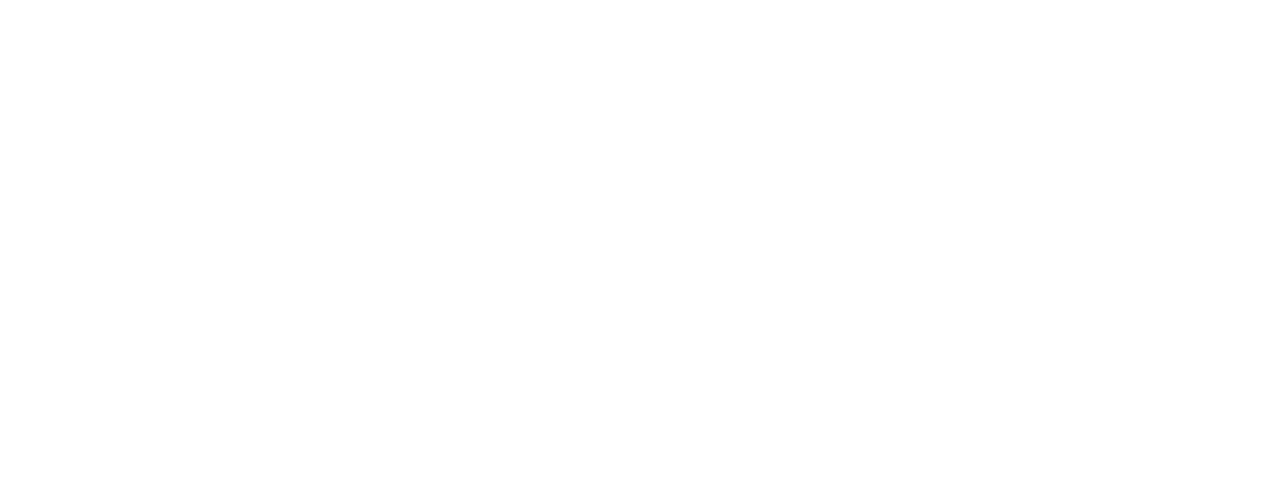
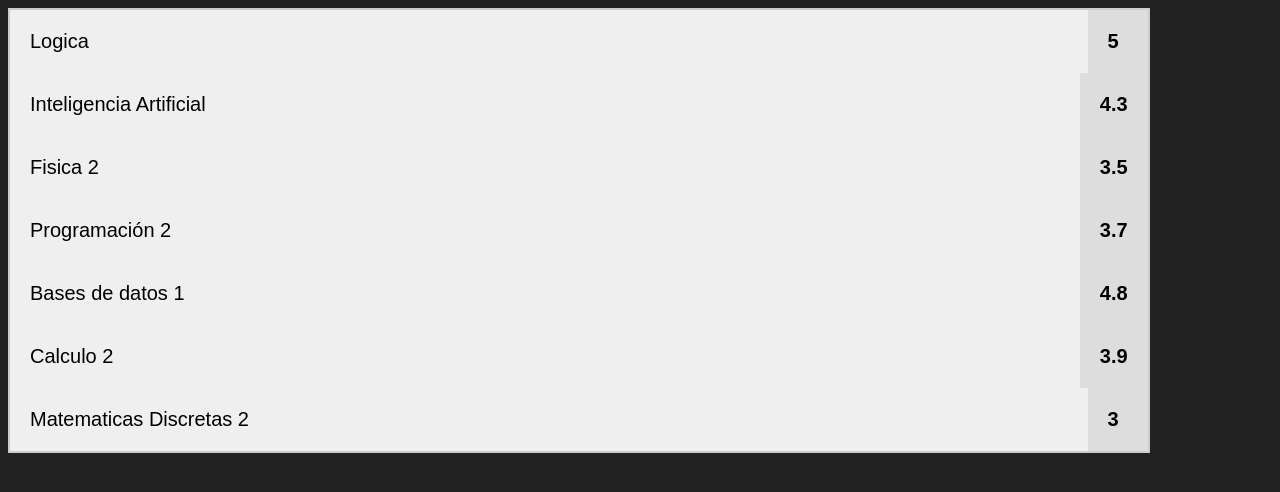
Before and after one commit to giovagr20/JavascriptElements, a plain HTML site: page Asyncronus/Practice/index.html in a window 1280 px wide. Drawn offline with Linux system fonts and the light colour scheme.

Commit message:
Promises, Callbacks, Async Await Request

```diff
--- /dev/null
+++ b/Asyncronus/Practice/app.js
@@ -0,0 +1,64 @@
+const materiasHTML = document.querySelector('.materias');
+
+const materias = [
+    {
+        nombre: "Logica",
+        nota: 5.0
+    },
+    {
+        nombre: "Inteligencia Artificial",
+        nota: 4.3
+    },
+    {
+        nombre: "Fisica 2",
+        nota: 3.5
+    },
+    {
+        nombre: "Programación 2",
+        nota: 3.7
+    },
+    {
+        nombre: "Bases de datos 1",
+        nota: 4.8
+    },
+    {
+        nombre: "Calculo 2",
+        nota: 3.9
+    },
+    {
+        nombre: "Matematicas Discretas 2",
+        nota: 3.0
+    }];
+
+const obtenerMateria = (id) => {
+    return new Promise((resolve, reject)=> {
+        materia = materias[id];
+        if (materia === undefined) reject("La materia no existe");
+        else setTimeout(()=> {
+            resolve(materia)
+        }, Math.random()*400);
+    })
+}
+
+
+const devolverMaterias = async () => {
+    let materia = [];
+    for(let i=0;i<materias.length;i++) {
+        materia[i] = await obtenerMateria(i);
+
+    let newHTMLCode =
+    `<div class="materia">
+        <div class="nombre">${materia[i].nombre}</div>
+        <div class="nota">${materia[i].nota}</div>
+    </div>`;
+    materiasHTML.innerHTML += newHTMLCode;
+    }
+}
+
+devolverMaterias();
+
+
+/* obtenerMateria(4).then(resultado => console.log(resultado));
+obtenerMateria(0).then(resultado => console.log(resultado));
+obtenerMateria(3).then(resultado => console.log(resultado));
+obtenerMateria(8).then(resultado => console.log(resultado)); */
--- a/Callbacks/index.html
+++ b/Asyncronus/Practice/index.html
@@ -7,6 +7,9 @@
     <title>Document</title>
 </head>
 <body>
+    <div class="materias">
+
+    </div>
     <script src="app.js"></script>
 </body>
 </html>
--- /dev/null
+++ b/Asyncronus/Practice/styles.css
@@ -0,0 +1,30 @@
+body {
+    background: #222;
+    font-family: sans-serif;
+}
+
+.materias {
+    width: 90%;
+    background: #ccc;
+    padding: 2px;
+    font-size: 20px;
+}
+
+.materia {
+    background: #efefef;
+    display:flex;
+}
+
+.materia .nombre {
+    flex-grow: 1;
+}
+
+.materia div {
+    padding: 20px;
+}
+
+.materia .nota {
+    flex-basis: 20px;
+    background: #ddd;
+    font-weight: 700;
+}
--- a/Callbacks/app.js
+++ /dev/null
@@ -1,32 +0,0 @@
-/* // CALLBACKS => Función dentro de otro función
-
-function prueba(callback) {
-    callback("pedro chupame el pito");
-}
-
-// NORMAL
-prueba(function decirNombre(nombre){
-    console.log(nombre);
-},5000);
-
-//flecha
-prueba(nombre => console.log(nombre)); */
-
-class Persona {
-    constructor(nombre, instagram) {
-        this.nombre = nombre;
-        this.instagram = instagram;
-    }
-};
-
-/* console.log(new Persona("Pedro chupa pitos", "@chupameelpito")); */
-
-const data = [
-    ["G","I"],
-    ["",""],
-    ["",""],
-    ["",""],
-    ["",""],
-]
-
-let personas = [];
```
Also changed, not shown: Asyncronus/asyncawait.js (added, +46 -0 lines), Asyncronus/callbacks.js (added, +67 -0 lines), Asyncronus/index.html (added, +14 -0 lines), Asyncronus/promises.js (added, +55 -0 lines), Asyncronus/styles.css (added).
